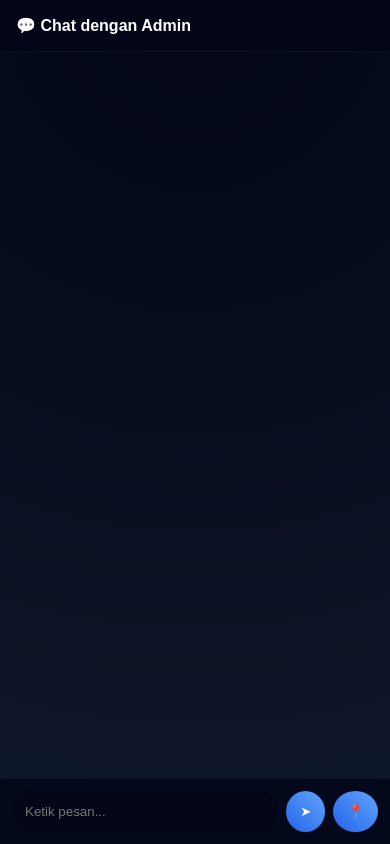
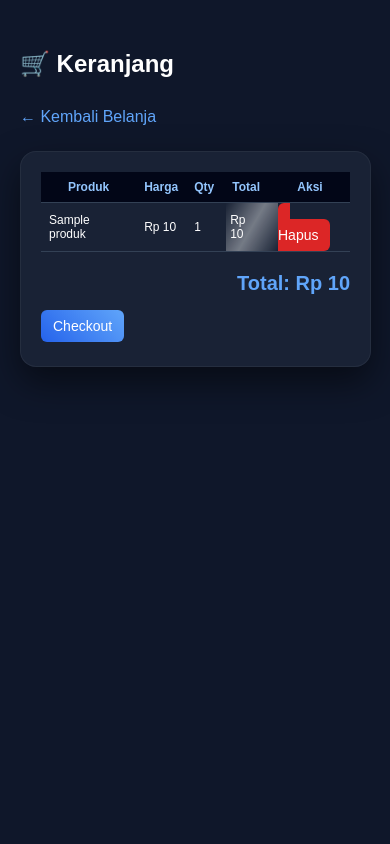
Before and after one commit to Ubaidillah-cmd/AY-Vape, a PHP site: page /customer/cart.php?id=1 in a window 390 px wide. Run offline with PHP 8.4, Linux system fonts and the light colour scheme; tables that the repository leaves empty or names only in its code hold one stand-in row (values such as "Sample post"); data that the repository does not hold is empty.

Commit message:
Refactor cart.php for improved structure and styling

```diff
--- a/customer/cart.php
+++ b/customer/cart.php
@@ -1,29 +1,51 @@
 <?php
-$room = $_GET['room'];
+session_start();
+include "../config/db.php";
+
+// tambah ke cart
+if (isset($_GET['id'])) {
+    $id = $_GET['id'];
+
+    if (!isset($_SESSION['cart'][$id])) {
+        $_SESSION['cart'][$id] = 1;
+    } else {
+        $_SESSION['cart'][$id]++;
+    }
+}
+
+// hapus item
+if (isset($_GET['hapus'])) {
+    unset($_SESSION['cart'][$_GET['hapus']]);
+}
 ?>
 
 <!DOCTYPE html>
 <html>
 <head>
-<title>Chat</title>
+<title>Keranjang</title>
 <meta name="viewport" content="width=device-width, initial-scale=1.0">
 
 <style>
 body {
     margin: 0;
     font-family: Arial;
-    background: radial-gradient(circle at top, #020617, #0f172a);
-    display: flex;
-    flex-direction: column;
-    height: 100vh;
-    overflow: hidden; /* 🔥 biar ga kepotong footer */
+    background: #0f172a;
+    color: white;
 }
 
-/* 🔥 ANIMASI GLOBAL */
+/* CONTAINER */
+.container {
+    width: 90%;
+    margin: auto;
+    padding: 30px 20px;
+    animation: fadeUp 0.7s ease;
+}
+
+/* 🔥 ANIMASI MASUK */
 @keyframes fadeUp {
     from {
         opacity: 0;
-        transform: translateY(30px);
+        transform: translateY(40px);
     }
     to {
         opacity: 1;
@@ -33,195 +55,202 @@ body {
 
 /* HEADER */
 .header {
-    background: rgba(2,6,23,0.8);
-    backdrop-filter: blur(10px);
-    color: white;
-    padding: 16px;
-    font-weight: bold;
-    border-bottom: 1px solid rgba(255,255,255,0.05);
+    display: flex;
+    justify-content: space-between;
+    align-items: center;
+    margin-bottom: 25px;
 }
 
-/* 🔥 CHAT AREA FULL */
-.chat-box {
-    flex: 1;
-    overflow-y: auto;
-    padding: 20px;
-    background: transparent;
-    display: flex;
-    flex-direction: column;
+a {
+    color: #60a5fa;
+    text-decoration: none;
+    transition: 0.3s;
 }
 
-/* 🔥 BUBBLE */
-.msg {
-    max-width: 65%;
-    padding: 12px 16px;
-    margin: 6px 0;
-    border-radius: 14px;
-    font-size: 14px;
-    animation: fadeUp 0.3s ease;
-    position: relative;
+a:hover {
+    color: #93c5fd;
 }
 
-/* CUSTOMER */
-.customer {
-    background: linear-gradient(45deg,#2563eb,#60a5fa);
-    color: white;
-    margin-left: auto;
-    border-bottom-right-radius: 4px;
-    box-shadow: 0 5px 15px rgba(37,99,235,0.3);
+/* 🔥 CARD GLASS */
+.card {
+    background: rgba(30,41,59,0.7);
+    backdrop-filter: blur(12px);
+    padding: 20px;
+    border-radius: 16px;
+    overflow-x: auto;
+    border: 1px solid rgba(255,255,255,0.05);
+    box-shadow: 0 15px 35px rgba(0,0,0,0.5);
 }
 
-/* ADMIN */
-.admin {
-    background: rgba(30,41,59,0.8);
-    backdrop-filter: blur(10px);
-    color: white;
-    margin-right: auto;
-    border-bottom-left-radius: 4px;
+/* TABLE */
+table {
+    width: 100%;
+    border-collapse: collapse;
 }
 
-/* TIME */
-.time {
-    font-size: 10px;
-    opacity: 0.6;
-    margin-top: 5px;
-    text-align: right;
+/* 🔥 HEADER TABLE */
+th {
+    background: #020617;
+    padding: 14px;
+    font-size: 14px;
+    color: #93c5fd;
 }
 
-/* 🔥 INPUT AREA FIX BAWAH */
-.input-box {
-    display: flex;
+/* 🔥 ROW */
+td {
     padding: 12px;
-    background: rgba(2,6,23,0.8);
-    backdrop-filter: blur(10px);
-    gap: 8px;
-    border-top: 1px solid rgba(255,255,255,0.05);
+    transition: 0.3s;
 }
 
-/* INPUT */
-.input-box input {
-    flex: 1;
-    padding: 13px;
-    border-radius: 30px;
-    border: none;
-    outline: none;
-    background: #020617;
-    color: white;
+/* 🔥 HOVER ROW */
+tr:hover td {
+    background: rgba(37,99,235,0.1);
+}
+
+/* BORDER */
+tr {
+    border-bottom: 1px solid #334155;
 }
 
 /* 🔥 BUTTON */
 .btn {
-    background: linear-gradient(45deg,#2563eb,#60a5fa);
-    border: none;
-    padding: 10px 14px;
-    border-radius: 50%;
+    padding: 8px 12px;
+    border-radius: 6px;
+    text-decoration: none;
     color: white;
-    cursor: pointer;
+    font-size: 14px;
     transition: 0.3s;
+    position: relative;
+    overflow: hidden;
 }
 
-/* HOVER */
-.btn:hover {
-    transform: scale(1.1);
+/* DELETE */
+.btn-delete {
+    background: #dc2626;
 }
 
-/* 🔥 LINK LOKASI */
-.loc {
-    display: block;
-    margin-top: 5px;
-    color: #60a5fa;
-    font-size: 12px;
+.btn-delete:hover {
+    transform: scale(1.05);
 }
 
-/* 🔥 SCROLLBAR */
-.chat-box::-webkit-scrollbar {
-    width: 5px;
+/* CHECKOUT */
+.btn-checkout {
+    background: linear-gradient(45deg,#2563eb,#60a5fa);
+    display: inline-block;
+    margin-top: 15px;
 }
 
-.chat-box::-webkit-scrollbar-thumb {
-    background: #2563eb;
-    border-radius: 10px;
+/* 🔥 SHINE EFFECT */
+.btn::before {
+    content: "";
+    position: absolute;
+    width: 100%;
+    height: 100%;
+    background: linear-gradient(120deg,transparent,rgba(255,255,255,0.4),transparent);
+    top: 0;
+    left: -100%;
+    transition: 0.5s;
 }
 
-/* MOBILE */
+.btn:hover::before {
+    left: 100%;
+}
+
+/* TOTAL */
+.total {
+    text-align: right;
+    margin-top: 20px;
+    font-size: 20px;
+    color: #60a5fa;
+}
+
+/* EMPTY */
+.empty {
+    text-align: center;
+    padding: 25px;
+    color: #94a3b8;
+    animation: fadeUp 0.5s ease;
+}
+
+/* 🔥 RESPONSIVE */
 @media(max-width:768px){
-    .msg { max-width: 85%; }
+    th, td {
+        font-size: 12px;
+        padding: 8px;
+    }
+
+    .header {
+        flex-direction: column;
+        gap: 10px;
+        align-items: flex-start;
+    }
 }
 
 </style>
-
 </head>
 
 <body>
 
-<!-- HEADER -->
+<div class="container">
+
 <div class="header">
-💬 Chat dengan Admin
+    <h2>🛒 Keranjang</h2>
+    <a href="../public/index.php">← Kembali Belanja</a>
 </div>
 
-<!-- CHAT -->
-<div class="chat-box" id="chat"></div>
+<div class="card">
 
-<!-- INPUT -->
-<div class="input-box">
-    <input type="text" id="msg" placeholder="Ketik pesan...">
-    <button class="btn" onclick="sendMsg()">➤</button>
-    <button class="btn" onclick="sendLoc()">📍</button>
+<table>
+<tr>
+    <th>Produk</th>
+    <th>Harga</th>
+    <th>Qty</th>
+    <th>Total</th>
+    <th>Aksi</th>
+</tr>
+
+<?php
+$total = 0;
+
+if (!empty($_SESSION['cart'])) {
+    foreach ($_SESSION['cart'] as $id => $qty) {
+
+        $data = mysqli_query($conn, "SELECT * FROM produk WHERE id=$id");
+        $p = mysqli_fetch_assoc($data);
+
+        $subtotal = $p['harga'] * $qty;
+        $total += $subtotal;
+?>
+
+<tr style="animation: fadeUp 0.5s ease;">
+    <td><?= $p['nama_produk'] ?></td>
+    <td>Rp <?= number_format($p['harga']) ?></td>
+    <td><?= $qty ?></td>
+    <td>Rp <?= number_format($subtotal) ?></td>
+    <td>
+        <a href="?hapus=<?= $id ?>" class="btn btn-delete">Hapus</a>
+    </td>
+</tr>
+
+<?php } } else { ?>
+<tr>
+    <td colspan="5" class="empty">Keranjang kosong 🛒</td>
+</tr>
+<?php } ?>
+
+</table>
+
+<div class="total">
+    <b>Total: Rp <?= number_format($total) ?></b>
 </div>
 
-<script>
-let room = <?= $room ?>;
-let lastLength = 0;
+<?php if (!empty($_SESSION['cart'])) { ?>
+<a href="checkout.php" class="btn btn-checkout">Checkout</a>
+<?php } ?>
 
-// 🔄 LOAD CHAT
-function loadChat() {
-    fetch(`../ajax/get_message.php?room=${room}`)
-    .then(r=>r.text())
-    .then(d=>{
-        document.getElementById("chat").innerHTML = d;
-        document.getElementById("chat").scrollTop = 999999;
+</div>
 
-        // 🔔 NOTIF
-        if(d.length > lastLength){
-            new Audio("https://www.soundjay.com/buttons/sounds/button-3.mp3").play();
-        }
-
-        lastLength = d.length;
-    });
-}
-
-setInterval(loadChat, 1500);
-
-// 💬 KIRIM PESAN
-function sendMsg(){
-    let input = document.getElementById("msg");
-    let msg = input.value;
-
-    if(msg.trim() === "") return;
-
-    fetch("../ajax/send_message.php",{
-        method:"POST",
-        headers:{"Content-Type":"application/x-www-form-urlencoded"},
-        body:`room=${room}&sender=customer&message=${msg}`
-    });
-
-    input.value="";
-
-    // auto focus + efek
-    input.focus();
-}
-
-
-// 📍 LOKASI
-function sendLoc(){
-navigator.geolocation.getCurrentPosition(pos=>{
-    fetch("../ajax/send_message.php",{
-        method:"POST",
-        headers:{"Content-Type":"application/x-www-form-urlencoded"},
-        body:`room=${room}&sender=customer&lat=${pos.coords.latitude}&lng=${pos.coords.longitude}`
-    });
-});
-}
-</script>
+</div>
+<?php include '../includes/footer.php'; ?>
 </body>
 </html>
```
